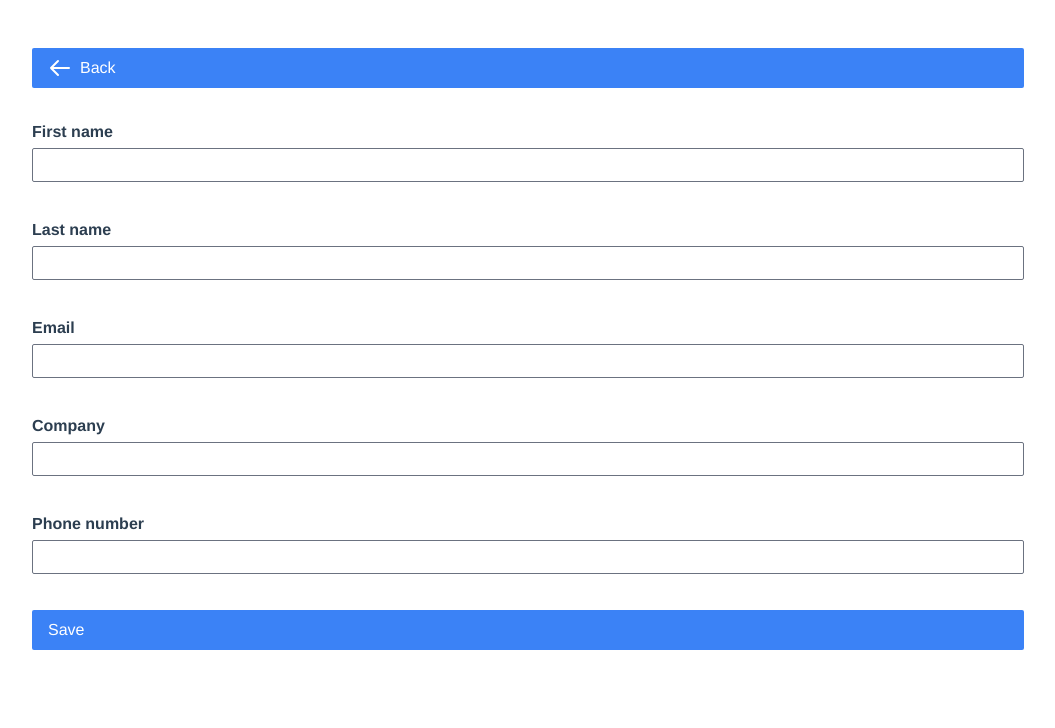
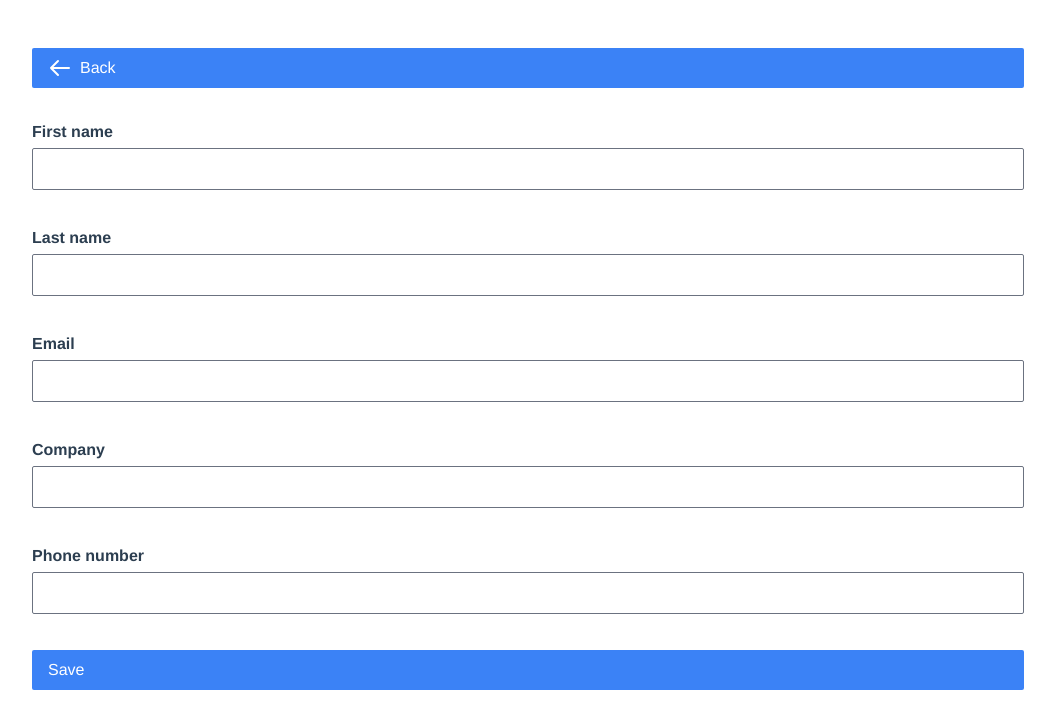
Before and after one commit to hernancerm/hercerm-contacts-app, a Vue app in the folder frontend/: page /add in a window 1280 px wide. Shown: the top 728 px of the page, without its empty margins (112-1167 px from the left). Built offline with nearby package versions, Linux system fonts and the light colour scheme.

Commit message:
Increase padding for text inputs

```diff
--- a/frontend/src/components/ui/InputText.vue
+++ b/frontend/src/components/ui/InputText.vue
@@ -6,7 +6,7 @@
       :value="value"
       @input="$emit('input', $event.target.value)"
       :id="relate"
-      class="w-full duration-200 outline-none border border-gray-500 p-1 rounded-sm focus:ring-2 focus:ring-blue-300"
+      class="w-full duration-200 outline-none border border-gray-500 p-2 rounded-sm focus:ring-2 focus:ring-blue-300"
     />
     <span class="absolute -bottom-6 text-red-600">{{ serverError }}</span>
   </div>
```
